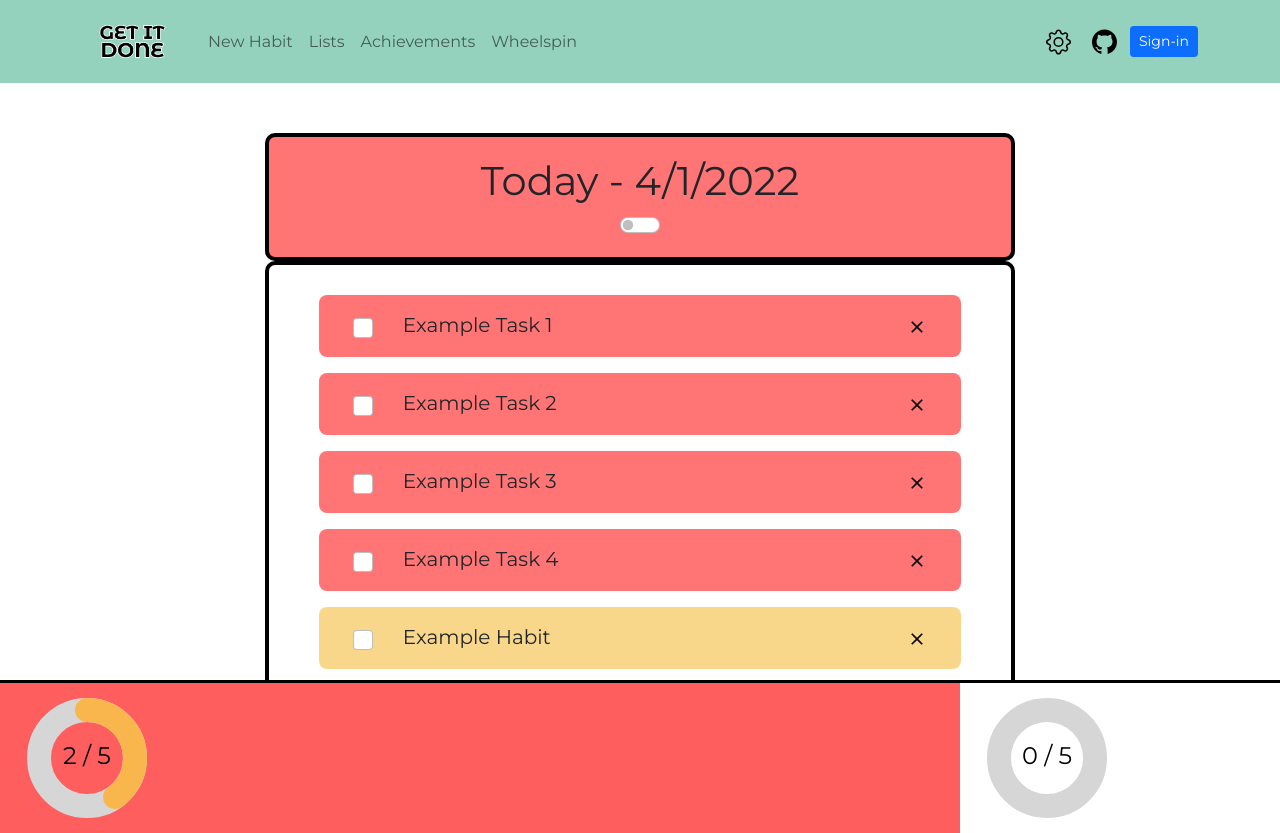
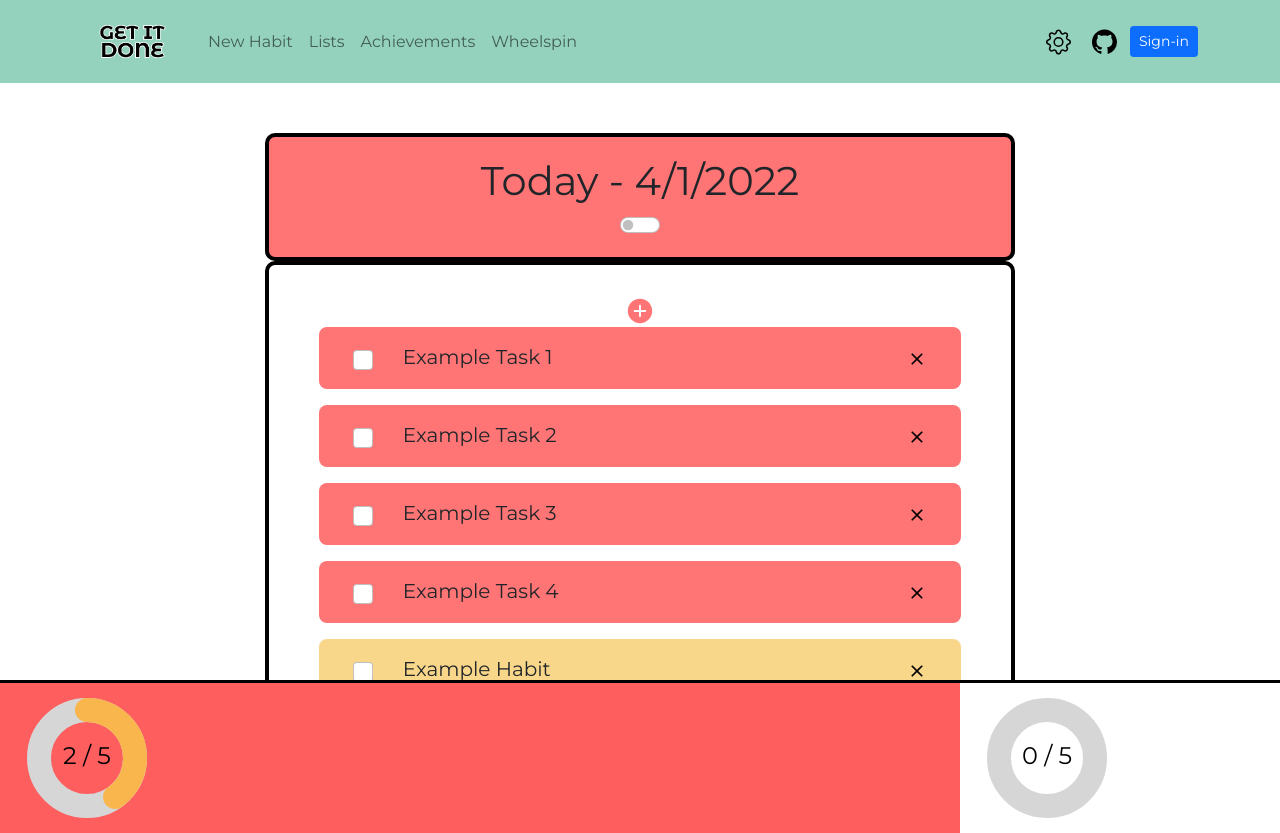
Before and after one commit to ccb1139/Get-it-Done-Gamified-to-do-list, a React (Create React App) app: page /Get-it-Done-Gamified-to-do-list/Tasks in a window 1280 px wide. Built offline with nearby package versions, Linux system fonts and the light colour scheme.

Commit message:
Moving add task button

```diff
--- a/src/components/DailyView.js
+++ b/src/components/DailyView.js
@@ -123,8 +123,8 @@ const DailyView = () => {
 
             <Container className="taskContainer">
                 <div id="dailyViewTraditional">
+                    <AddTaskButton onAdd={addTask}/>
                     {tasks.map((task) => <Task key={task.id} task={task} onDelete={deleteTask} onComplete={completeTask}/>)}
-                    <AddTaskButton onAdd={addTask}/>
                 </div>
 
                 <div id="dailyViewStickyNotes">
```
